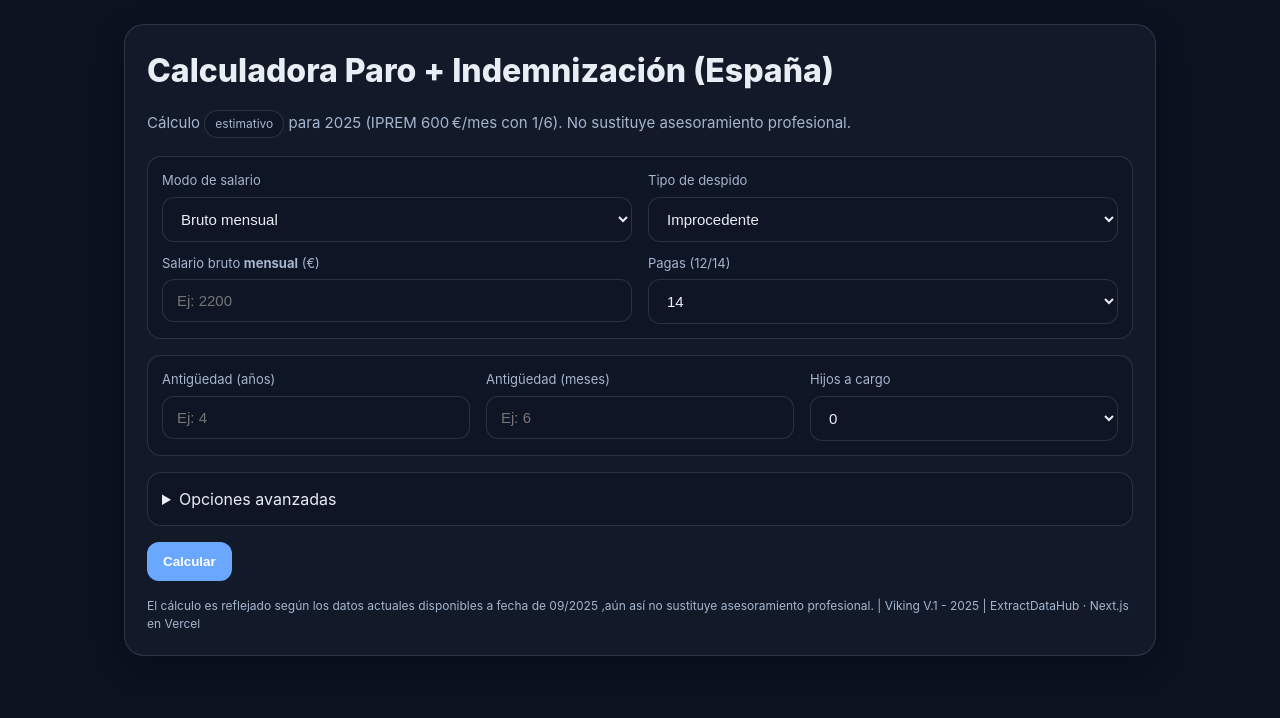
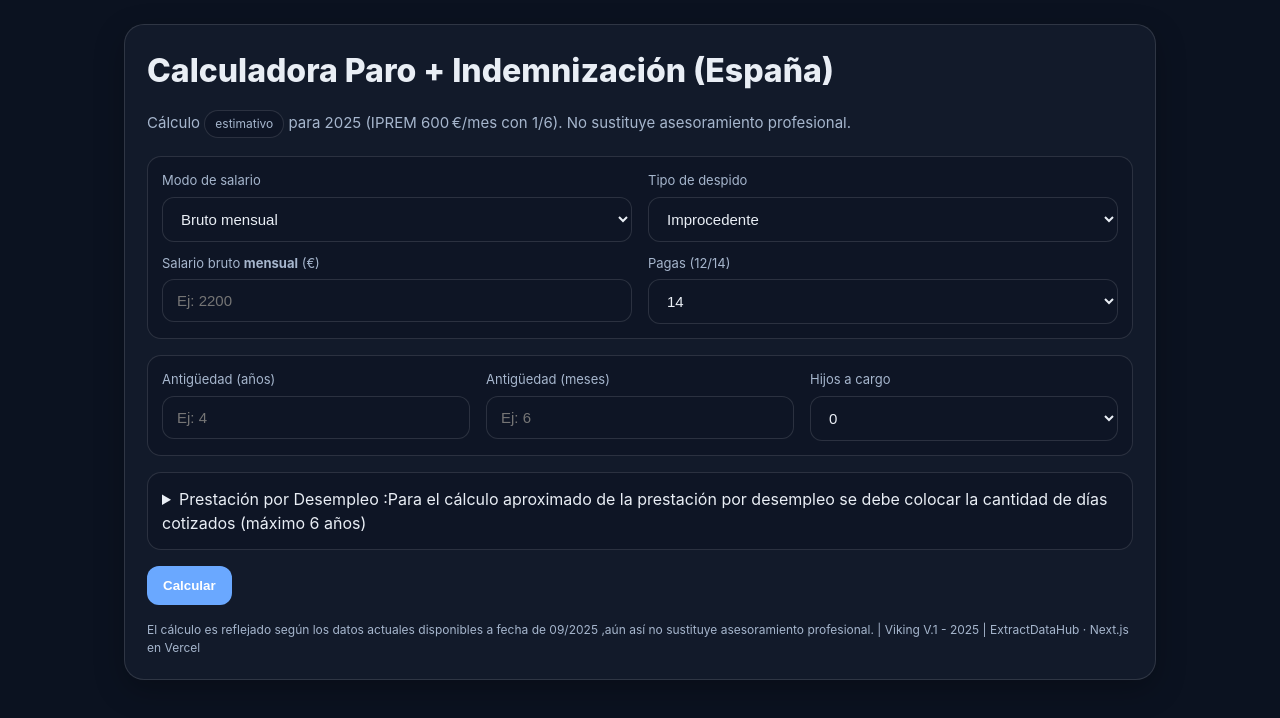
Before and after one commit to MrProphecy/calculadora-paro-indemnizacion, a Next.js app: page / in a window 1280 px wide. Shown: the top 718 px of the page. Built offline with nearby package versions, Linux system fonts and the light colour scheme.

Commit message:
Update index.js

```diff
--- a/pages/index.js
+++ b/pages/index.js
@@ -203,7 +203,7 @@ export default function Home(){
 
         {/* BLOQUE 3: Avanzado */}
         <details className="section">
-          <summary>Opciones avanzadas</summary>
+          <summary>Prestación por Desempleo :Para el cálculo aproximado de la prestación por desempleo se debe colocar la cantidad de días cotizados (máximo 6 años) </summary>
           <div className="form-grid two" style={{marginTop:12}}>
             <div>
               <div className="label">Años <strong>antes</strong> del 12/02/2012</div>
```
